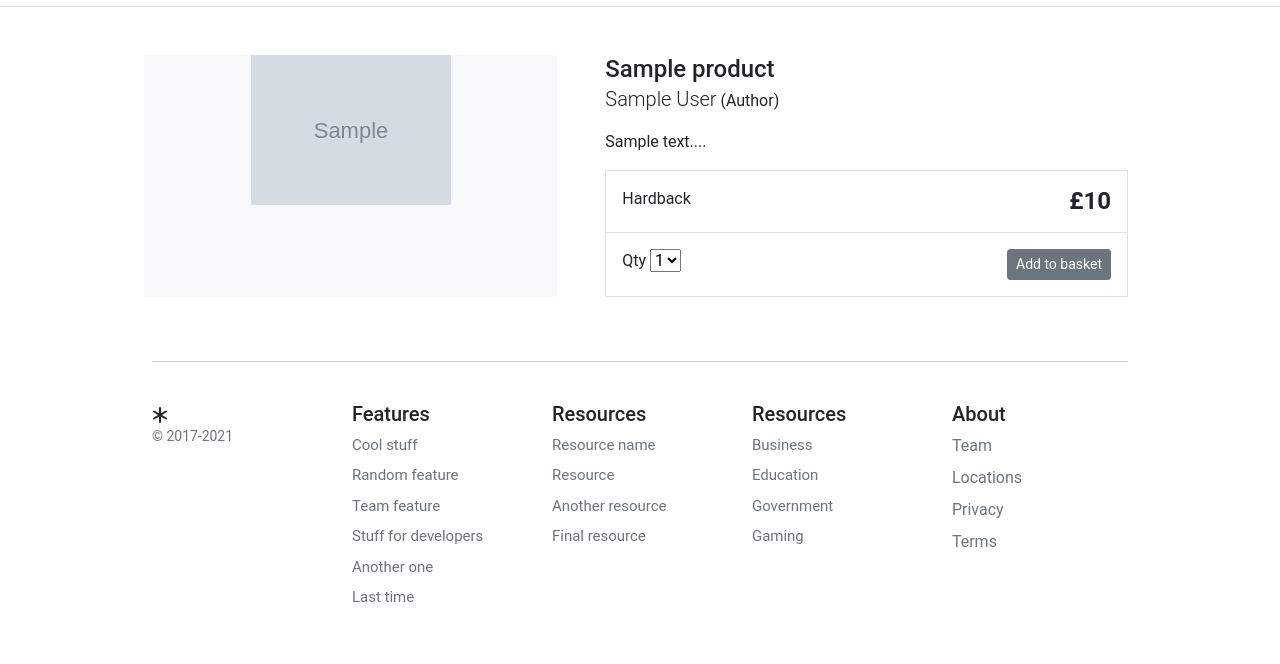
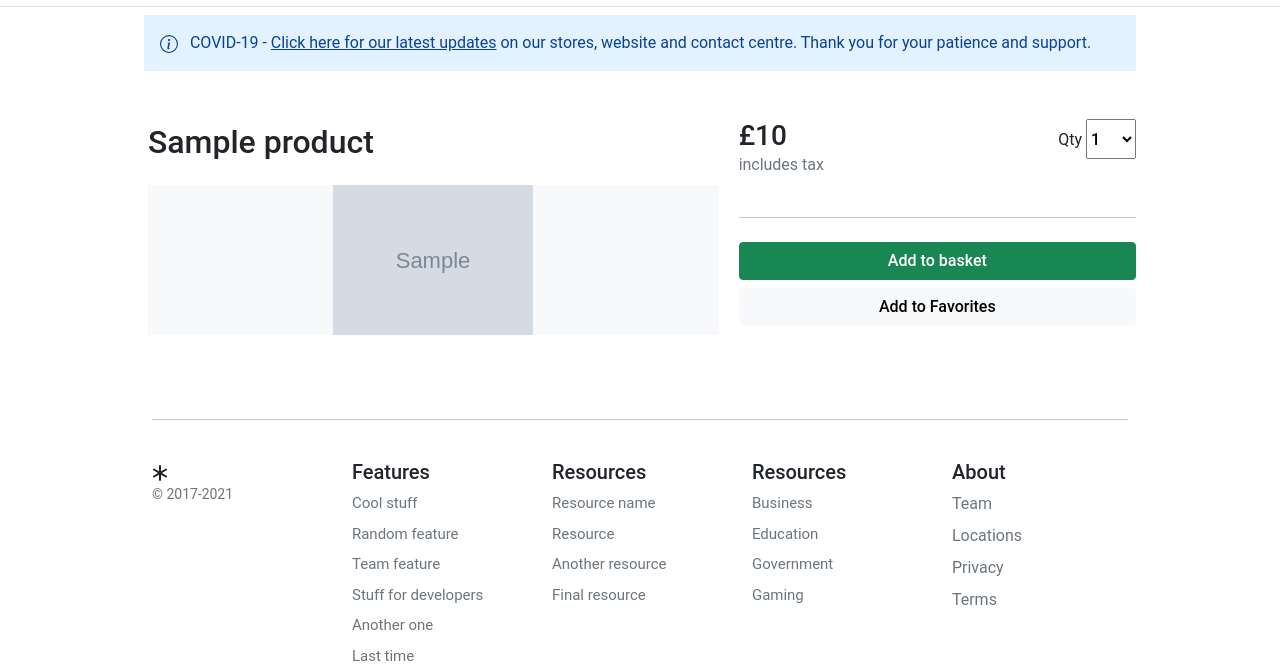
Before and after one commit to Mokomg/django-Ecommerce, a Django app: template templates/store/products/single.html in a window 1280 px wide. Shown: the part 70-734 px from the top of the page. Before the commit the page ends 672 px from the top, so only its background shows below. Run offline with Django 3.2, Linux system fonts and the light colour scheme; the template is opened without the code that fills it: most values are stand-ins (such as "Sample title", 1, 10 or a date in 2020); grey boxes marked "Sample" are stand-in pictures.

Commit message:
finished modifying templates

```diff
--- a/templates/store/products/single.html
+++ b/templates/store/products/single.html
@@ -4,46 +4,71 @@
 {{ product.name }}
 {% endblock %}
 {% block content %}
-<div class="container">
-    <main class="pt-5">
+
+    <main class="pt-2">
+
+      <div class="container" style="max-width: 1000px">
+
         <div class="row g-3">
-            <div class="col-md-5 col-lg-5 order-md-first bg-light">
-                <img class="img-fluid mx-auto d-block" width="200px" alt="Responsive image" src="{{ product.image.url }}">
+              <div class="alert alert-primary fw600 rounded-0 border-0 py-3" role="alert">
+          <svg xmlns="http://www.w3.org/2000/svg" width="18" height="18" fill="currentColor" class="bi bi-info-circle me-2"
+            viewBox="0 0 16 16">
+            <path d="M8 15A7 7 0 1 1 8 1a7 7 0 0 1 0 14zm0 1A8 8 0 1 0 8 0a8 8 0 0 0 0 16z" />
+            <path
+              d="M8.93 6.588l-2.29.287-.082.38.45.083c.294.07.352.176.288.469l-.738 3.468c-.194.897.105 1.319.808 1.319.545 0 1.178-.252 1.465-.598l.088-.416c-.2.176-.492.246-.686.246-.275 0-.375-.193-.304-.533L8.93 6.588zM9 4.5a1 1 0 1 1-2 0 1 1 0 0 1 2 0z" />
+          </svg>
+          COVID-19 - <u>Click here for our latest updates</u> on our stores, website and contact centre. Thank you for
+          your patience and support.
+        </div>
+            <div class="col-12 d-flex justify-content-between">
+
             </div>
-            <div class="col-md-7 col-lg-7 ps-md-3 ps-lg-5">
-                <h1 class="mb-0 h4">{{ product.title }}</h1>
-                <p><span class="lead">{{ product.author }}</span> (Author)</p>
-                <p>{{ product.description|slice:":355" }}...</p>
-                <div class="border">
-                    <div class="col border-bottom">
-                        <div class="row p-3">
-                            <div class="col-6">Hardback</div>
-                            <div class="col-6 text-end"><span class="h4 fw-bold">£{{ product.price }}</span></div>
+
+            <div class="col-md-5 ps-3 col-lg-5 order-md-last p-0 order-1">
+                <div class="d-grid gap-2">
+
+                <div class="d-flex d-flex-inline justify-content-between">
+                <div><span class="h3">£{{ product.price }}</span><p class="text-muted">includes tax</p></div>
+                       <div class="">
+                                    <label for="select">Qty</label>
+                                    <select id="select" class="h6" style="width:50px;height:40px;">
+                                        <option value="1">1</option>
+                                        <option value="2">2</option>
+                                        <option value="3">3</option>
+                                        <option value="4">4</option>
+                                    </select>
                         </div>
-                    </div>
-                    <div class="col">
-                        <div class="row p-3">
-                            <div class="col-6">
-                                <label for="select">Qty</label>
-                                <select id="select">
-                                    <option value="">1</option>
-                                    <option value="">2</option>
-                                    <option value="">3</option>
-                                    <option value="">4</option>
-                                </select>
+                </div>
+                <hr>
+                <button type="button" id="add-button" value="{{product.id}}" class="btn btn-success fw500">Add to basket</button>
+                <button type="button" id="add-button" value="{{product.id}}" class="btn btn-light fw500">Add to Favorites</button>
+                </div>
+            </div>
 
-                            </div>
-                            <div class="col-6 text-end">
-                                <button type="button" id="add-button" value="{{ product.id }}" class="btn btn-secondary btn-sm">Add to basket</button>
-                            </div>
+            <div class="col-md-7 col-lg-7 p-0">
+
+
+
+                <div class="card mb-3 border-0">
+                <div class="row g-0">
+                    <div class="col-md-12">
+                        <div class="card-body p-1">
+                            <h1 class="mb-0 h2 pe-4 pb-4">{{ product.title }}</h1>
+                            <div class="bg-light"><img class="img-fluid mx-auto d-block" width="200px" alt="Responsive image" src="{{ product.image.url }}"> </div>
                         </div>
+
                     </div>
                 </div>
+                </div>
+
+
+
             </div>
+
         </div>
+      </div>
+
     </main>
-
-</div>
 
     <script>
         $(document).on("click", "#add-button", function (e) {
```
Also changed, not shown: templates/store/products/category.html (+14 -8 lines), templates/basket/basket_summary.html (indentation only).
